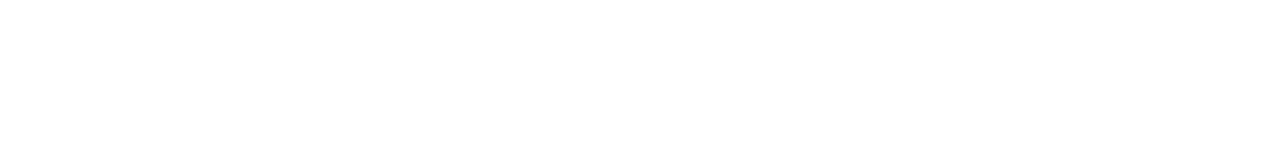
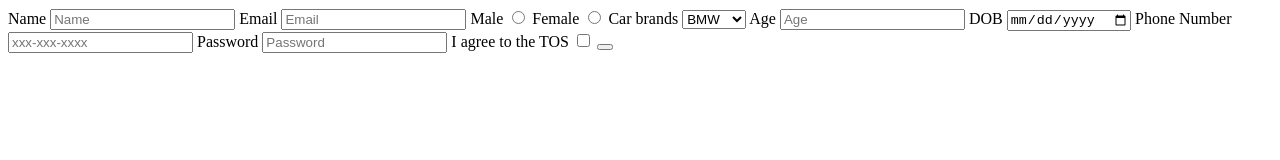
Before and after one commit to acciojob/signup-form-car-faiza-acciocourse, a website: page main.html in a window 1280 px wide. Drawn offline with Linux system fonts and the light colour scheme.

Commit message:
created a submission

```diff
--- a/main.html
+++ b/main.html
@@ -7,7 +7,33 @@
 </head>
 
 <body>
-	<!-- the entire body must be written by student -->
+	<form method="post">
+		<label for="name">Name</label>
+		<input type="text" id="name" placeholder="Name" required/>
+		<label for="email">Email</label>
+		<input type="email" id="email" placeholder="Email" required/>
+		<label for="gender_m">Male</label>
+		<input type="radio" id="gender_m" name="gender" required/>
+		<label for=" gender_f">Female</label>
+		<input type="radio" id=" gender_f" name="gender" required/>
+		<label for="cars">Car brands</label>
+		<select placeholder="--Please choose an option--">
+			<option>BMW</option>
+			<option>Audi</option>
+			<option>Baleno</option>
+		</select>
+		<label for="age">Age</label>
+		<input type="number" id="age" placeholder="Age" required/>
+		<label for="dob">DOB</label>
+		<input type="date" id="dob" required/>
+		<label for="tel">Phone Number</label>
+		<input type="tel" id="tel" placeholder="xxx-xxx-xxxx"/>
+		<label for="password">Password</label>
+		<input type="password" id="password" placeholder="Password" required/>
+		<label for="tos">I agree to the TOS</label>
+		<input type="checkbox" id="tos" required/>
+		<button type="submit">
+	</form>
     <script type="text/javascript" src="./script.js">
 </script>
 
```
